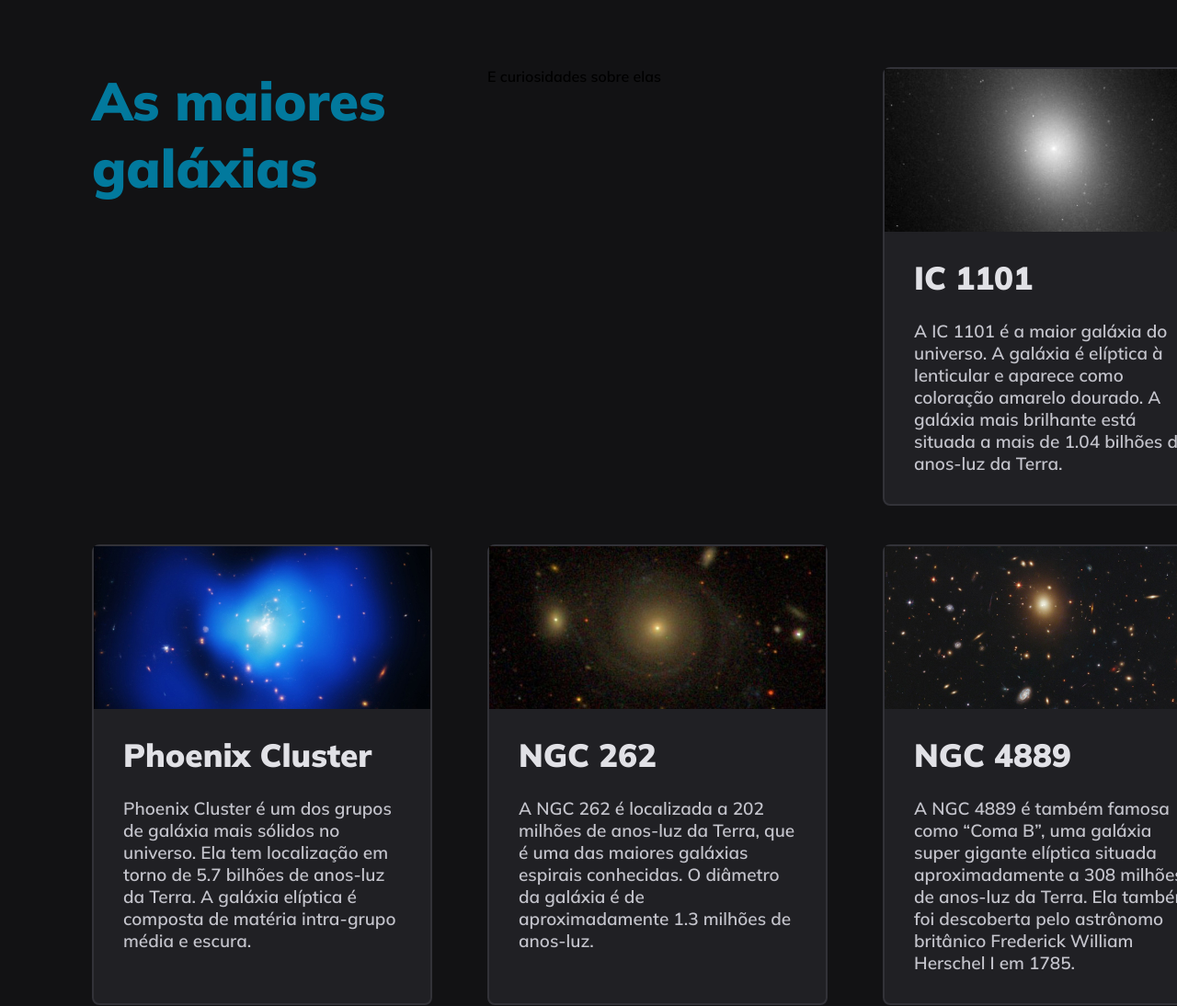
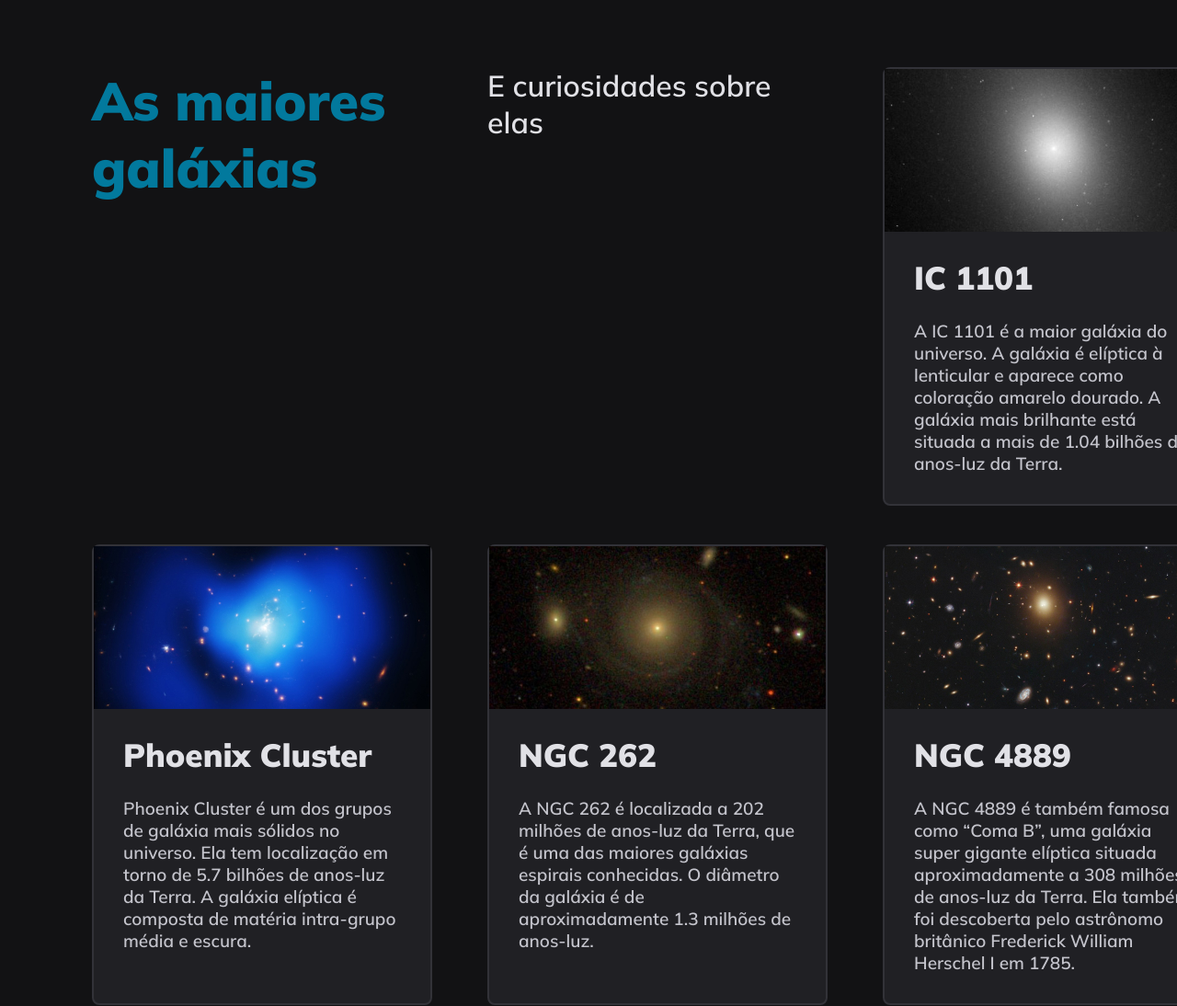
Before and after one commit to gabrielletasilva/galaxies, a plain HTML site: page index.html in a window 1280 px wide. Shown: the top 1094 px of the page at 92% size. Drawn offline with Linux system fonts and the light colour scheme.

Commit message:
Update index.html

```diff
--- a/index.html
+++ b/index.html
@@ -16,7 +16,7 @@
     <main>
 
         <h1>As maiores galáxias</h1>
-        <span>E curiosidades sobre elas</span>
+        <p>E curiosidades sobre elas</p>
 
         <div class="card">
             <img src="assets/estrela 1.jpg" alt="Foto de uma estrela">
```
